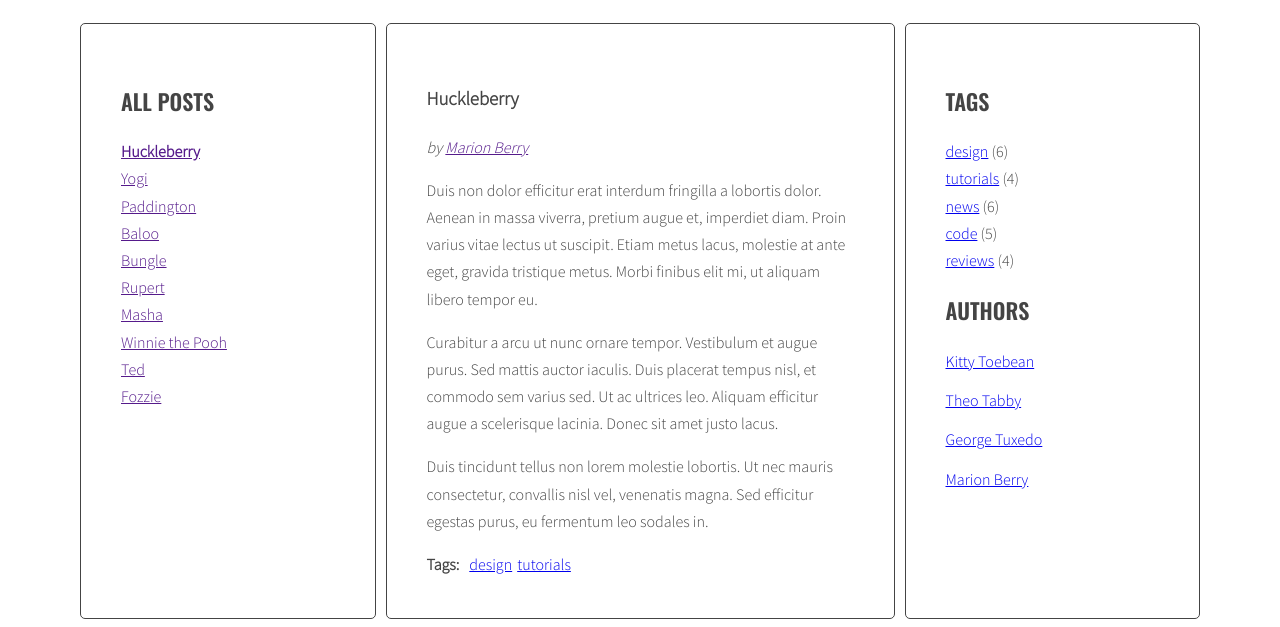
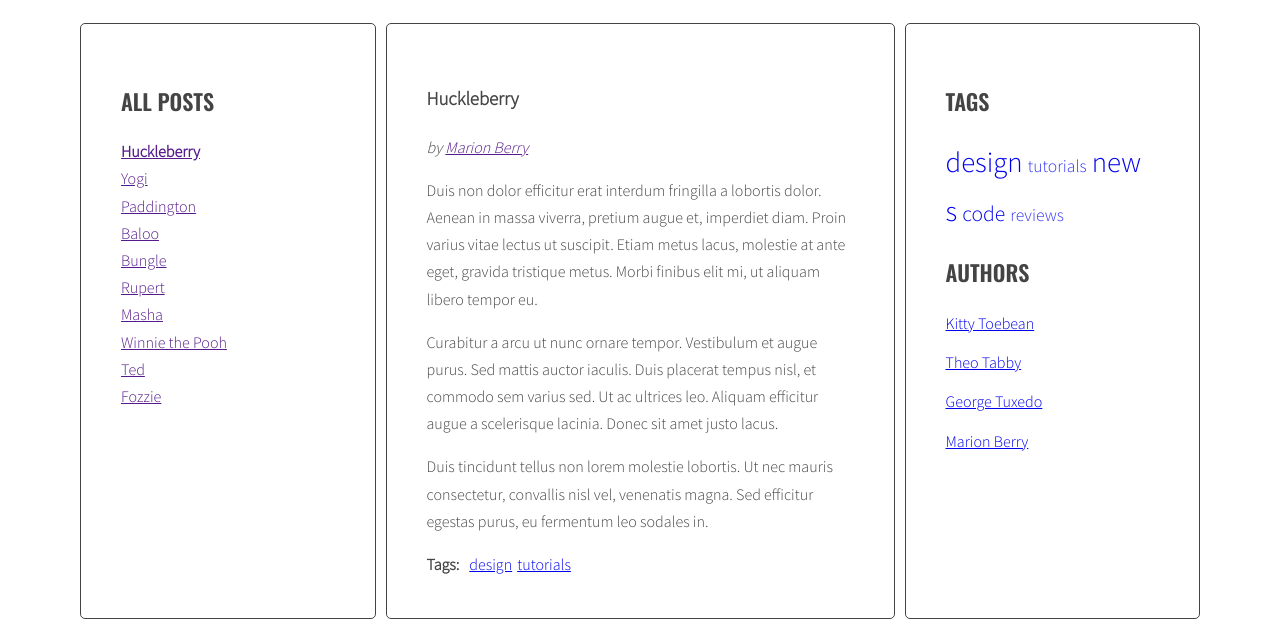
Before and after one commit to sylwekkza/javascript-blog, a website: page index.html in a window 1280 px wide. Shown: the part 220-847 px from the top of the page. Drawn offline with nearby package versions, Linux system fonts and the light colour scheme.

Commit message:
add tag cloud feature

```diff
--- a/js/script.js
+++ b/js/script.js
@@ -6,6 +6,8 @@
     const articleTagsSelector = '.post-tags .list';
     const authorNameSelector = '.post-author';
     const listedArticles = document.querySelectorAll(articleSelector);
+    const cloudClassCount = 3;
+    const cloudClassPrefix = 'tag-size-';
 
     /* FUNCTION WHICH SHOWS SPECIFIC ARTICLE AFTER CLICKING ON TITLE LIST */
 
@@ -46,7 +48,7 @@
         targetArticle.classList.add('active');
      }
 
-    /* FUNCTION THAT GENERATES TITLE links */
+    /* FUNCTION THAT GENERATES TITLE LINKS */
 
     const generateTitleLinks = function(customSelector = '') {
 
@@ -93,6 +95,39 @@
     }
 
     generateTitleLinks();
+
+    /* FUNCTION THAT CALCULATES WHICH TAG IS LEAST AND MOST USED IN ALL ARTICLES */
+
+    const calculateTagsParams = function(tags) {
+
+        const params = {
+            max: 0,
+            min: 9999
+        }
+
+        for(let tag in tags){
+            console.log('tag: ' + tag + ' is used: ' + tags[tag] + ' times');
+
+            if(tags[tag] > params.max){
+                params.max = tags[tag];
+            }
+
+            if(tags[tag] < params.min){
+                params.min = tags[tag];
+            }
+        }
+
+        return params;
+    }
+
+    /* FUNCTION THAT GENERATES CLASS FOR ESTABLISGING TAG SIZE DEPENDING ON THEIR OCCURENCE */
+
+    const calculateClassTag = function(count, params) {
+
+        const classNumber = Math.floor( ( (count - params.min) / (params.max - params.min) ) * (cloudClassCount - 1) + 1 );
+
+        return cloudClassPrefix + classNumber;
+    }
 
     /* FUNCTION THAT GENERATES TAGS FOR ARTICLES */
 
@@ -156,11 +191,14 @@
 
         /* [DONE] add html from allTags to tagList */
 
+        const tagsParams = calculateTagsParams(allTags);
+        console.log('tagsParams:', tagsParams)
+
         let allTagsHTML = '';
 
         for(let tag in allTags){
 
-            allTagsHTML += '<li><a href="#tag-' + tag + '">' + tag + '</a> <span>(' + allTags[tag] + ')</span></li>';
+            allTagsHTML += '<li><a href="#tag-' + tag + '" class="'+ calculateClassTag(allTags[tag], tagsParams) + '">' + tag + '</a></li>';
         }
 
         tagList.innerHTML = allTagsHTML;
@@ -215,10 +253,15 @@
         /* find all links to tags */
 
         const tags = document.querySelectorAll('.post-tags a');
+        const tagsFromCloud = document.querySelectorAll('.tags a');
 
         /* START LOOP: for each link && add tagClickHandler as event listener for that link && END LOOP: for each link */
 
         for(let tag of tags){
+            tag.addEventListener('click', tagClickHandler);
+        }
+
+        for(let tag of tagsFromCloud){
             tag.addEventListener('click', tagClickHandler);
         }
     }
--- a/sass/style.scss
+++ b/sass/style.scss
@@ -134,3 +134,26 @@ body {
     color: $color-link;
   }
 }
+
+[class^=tag-size-] {
+  text-decoration: none;
+}
+
+.tag-size-1 {
+  font-size: 110%;
+  opacity: 0.8;
+}
+
+.tag-size-2 {
+  font-size: 135%;
+}
+
+.tag-size-3 {
+  font-size: 180%;
+}
+
+.tags li {
+  display: inline;
+  margin-right: 5px;
+  word-break: break-all;
+}
```
Also changed, not shown: css/style.css, 1 other file.
